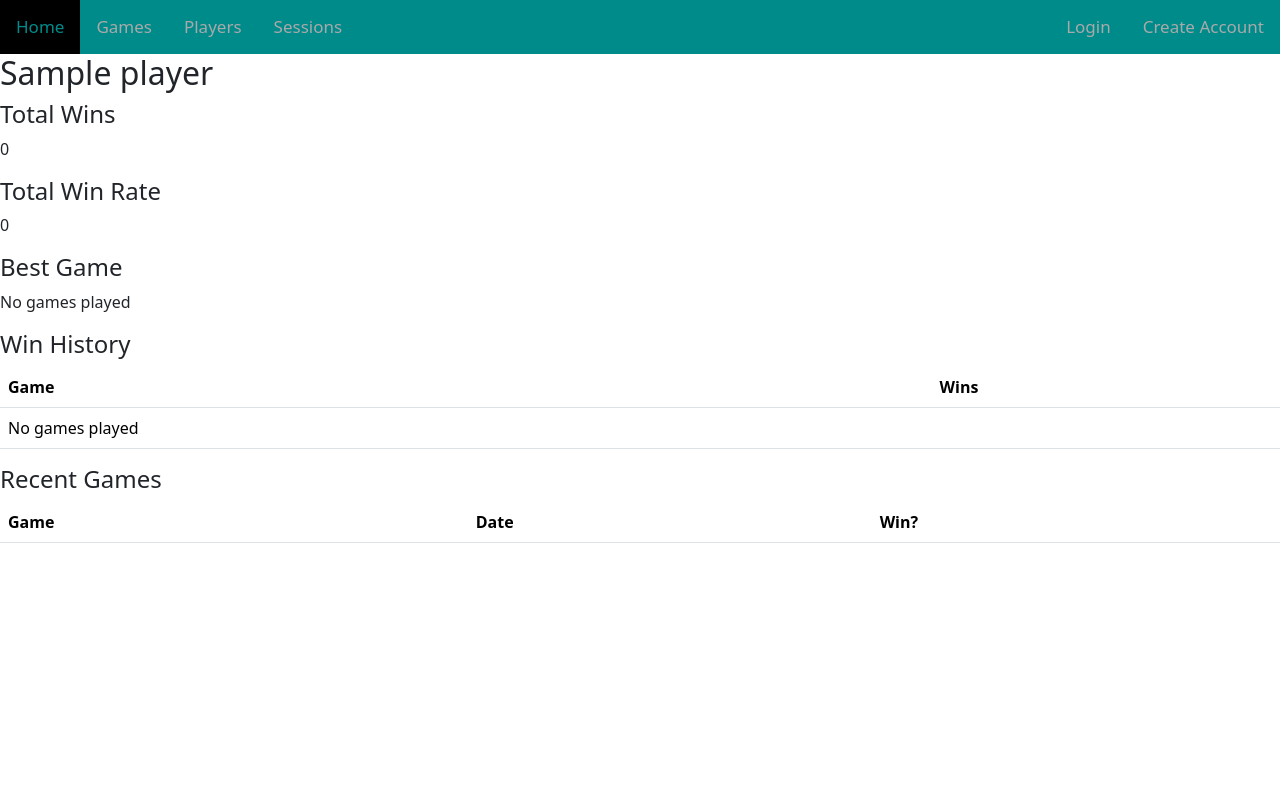
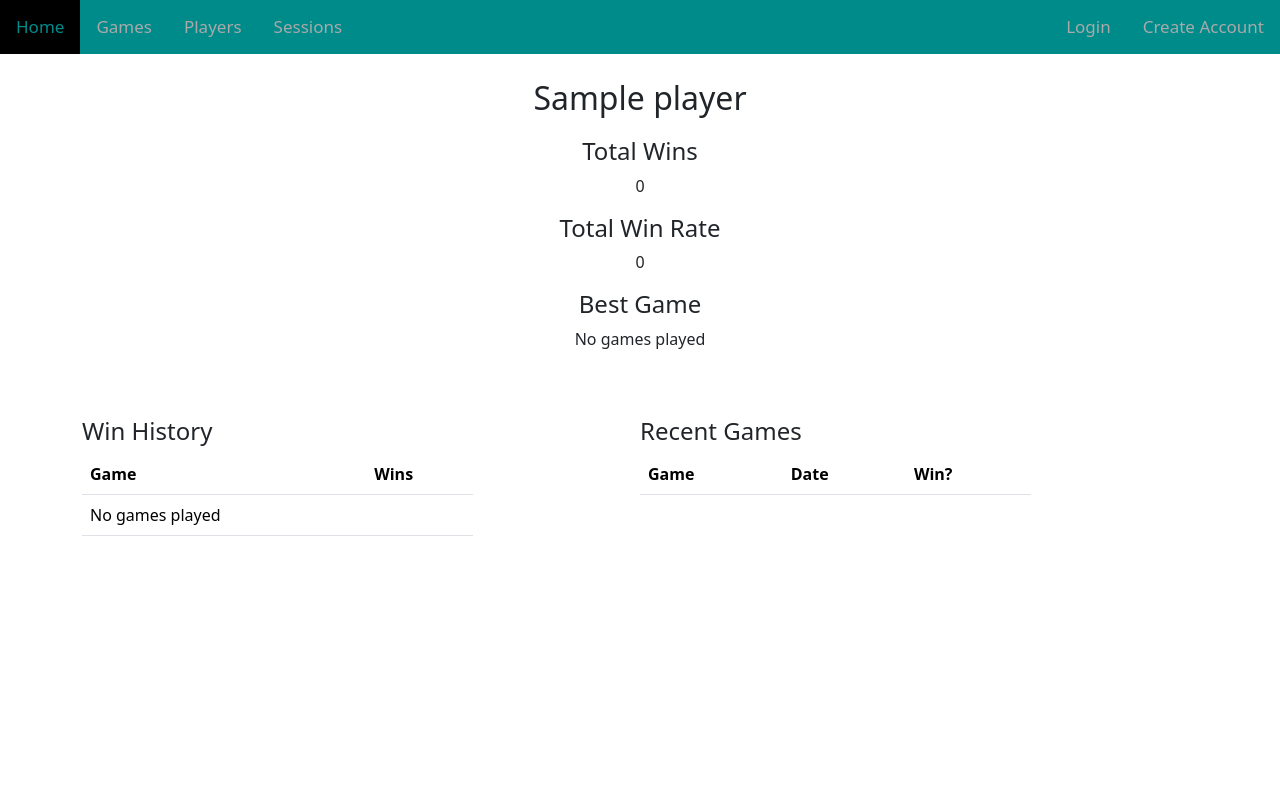
Before and after one commit to joliver1015/gamenight-tracker, a Flask app: page /player/1 in a window 1280 px wide. Shown: the top 792 px of the page. Run offline with Flask 3, Linux system fonts and the light colour scheme; tables that the repository leaves empty hold one stand-in row (values such as "Sample post"); lists and menus that the app fills with data are empty; parts of the project's set-up code (start-up, migrations or seed data) failed here and were passed over; some libraries are stand-ins or nearby versions.

Commit message:
Added initial css styling for player details, fixed W/L bug in recent games table

```diff
--- a/app.py
+++ b/app.py
@@ -155,7 +155,6 @@
         no_games = True
         return render_template('game/gamedetails.html', user=user, game=game, form=form, no_games=no_games)
 
-
 @app.route('/sessionlist', methods=["GET","POST"])
 def session_list():
     user = g.user
--- a/models.py
+++ b/models.py
@@ -90,11 +90,11 @@
             return "No games played"
 
     def won_game(self, session):
-        for winner in session.winners:
+        winners = session.winners
+        for winner in winners:
             if winner.winner_name == self.player_name:
                 return True
-            else:
-                return False
+        return False
 
     def __repr__(self):
         return f"<Player {self.player_name} Wins {self.win_count()}>"
--- /dev/null
+++ b/static/playerdetail.css
@@ -0,0 +1,42 @@
+.container {
+    display: flex;
+    flex-direction: column;
+    justify-content: center;
+}
+
+.player-intro {
+    margin-top: 25px;
+    text-align: center;
+}
+
+.player-title {
+    margin-bottom: 20px;
+}
+
+.stat {
+    margin: 10px;
+}
+
+.stat p {
+    font-weight: bold;
+}
+
+.best-game {
+    margin-top: 20px;
+}
+
+.player-history {
+    margin-top: 50px;
+    display:flex;
+    flex-direction: row;
+    justify-content: space-between;
+}
+
+.table-container {
+
+    width: 100%;
+}
+
+.table {
+    width: 70%;
+}
--- a/templates/base.html
+++ b/templates/base.html
@@ -14,6 +14,7 @@
         <!--css file imports-->
         <link rel="stylesheet" href="/static/nav.css">
         <link rel="stylesheet" href="/static/main.css">
+        <link rel="stylesheet" href="/static/playerdetail.css">
         <title>{% block title %} {% endblock %}</title>
     </head>
     <body>
--- a/templates/home.html
+++ b/templates/home.html
@@ -12,6 +12,7 @@
         <table class="table">
             <thead>
                 <th scope="col">Recent Games</th>
+                <th></th>
             </thead>
             <tbody>
                 {% for game in recent_games %}
@@ -31,6 +32,7 @@
         <table class="table">
             <thead>
                 <th scope="col">Most Played Games</th>
+                <th></th>
             </thead>
             <tbody>
                 {% for game in top_games %}
--- a/templates/player/playerdetail.html
+++ b/templates/player/playerdetail.html
@@ -3,22 +3,29 @@
 {% block title %} {{ player.player_name }}'s Stats {% endblock %}
 
 {% block content %}
-<div>
-    <div>
-        <div>
+<div class="container">
+    <div class="player-intro">
+        <div class="player-title">
             <h2>{{ player.player_name }}</h2>
         </div>
+        <div class="player-stats">
             <div>
                 <h4>Total Wins</h4>
                 <p>{{ player.win_count() }}</p>
+            </div>
+            <div>
                 <h4>Total Win Rate</h4>
                 <p>{{ player.winrate() }}</p>
+            </div>
+            <div>
                 <h4>Best Game</h4>
                 <p>{{ player.best_game() }}</p>
             </div>
         </div>
-    <div>
-        <div>
+    </div>
+    <div class="player-history">
+        <div class="table-container">
+            <div class="title-container">
                 <h4>Win History</h4>
             </div>
             <table class="table">
@@ -47,8 +54,8 @@
             {% endif %}
             </table>
         </div>
-    <div>
-        <div>
+        <div class="table-container">
+            <div class="title-container">
                 <h4>Recent Games</h4>
             </div>
             <table class="table">
@@ -75,4 +82,5 @@
             </table>
         </div>
     </div>
+</div>
 {% endblock %}
```
Lines whose indentation alone changed are shown as unchanged.
